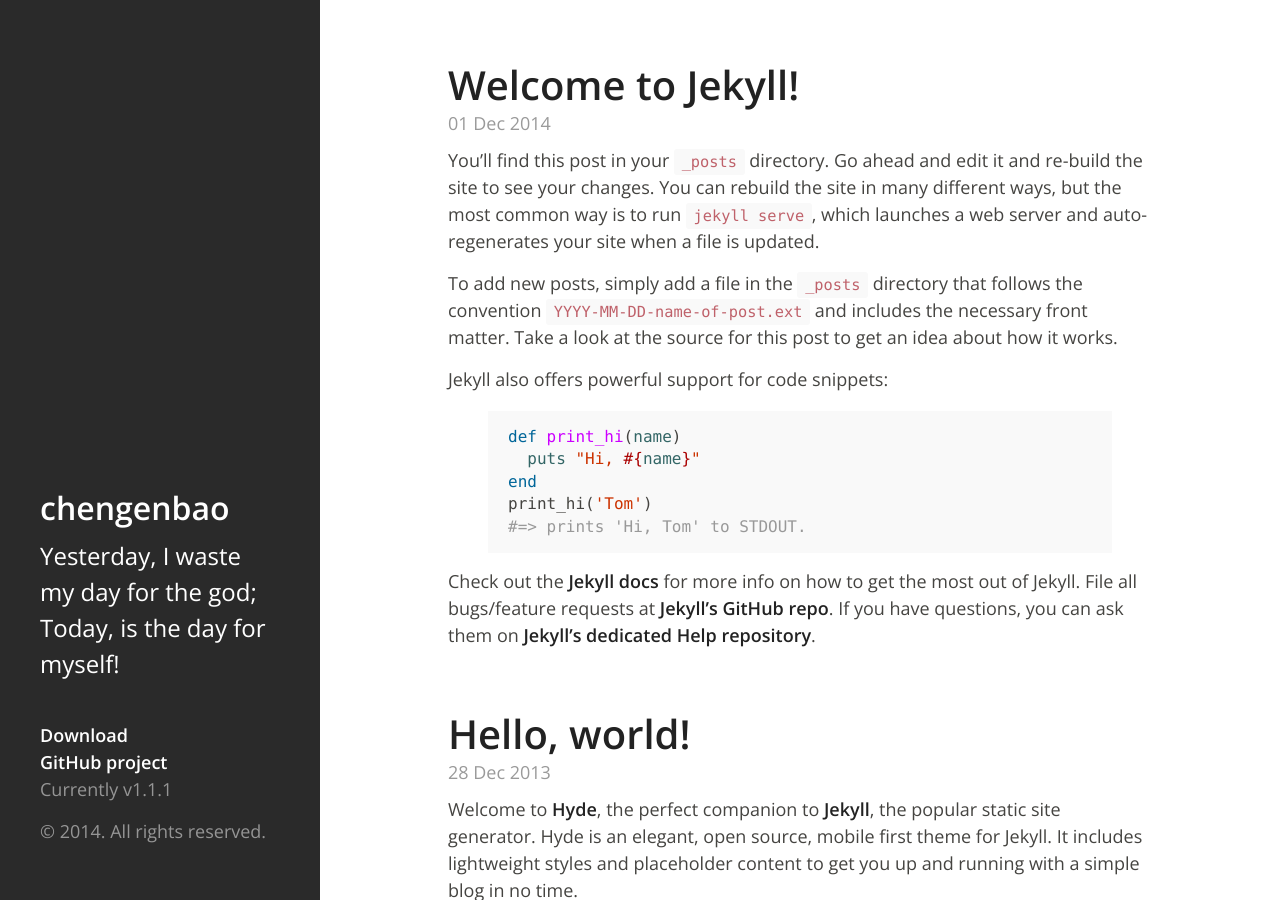
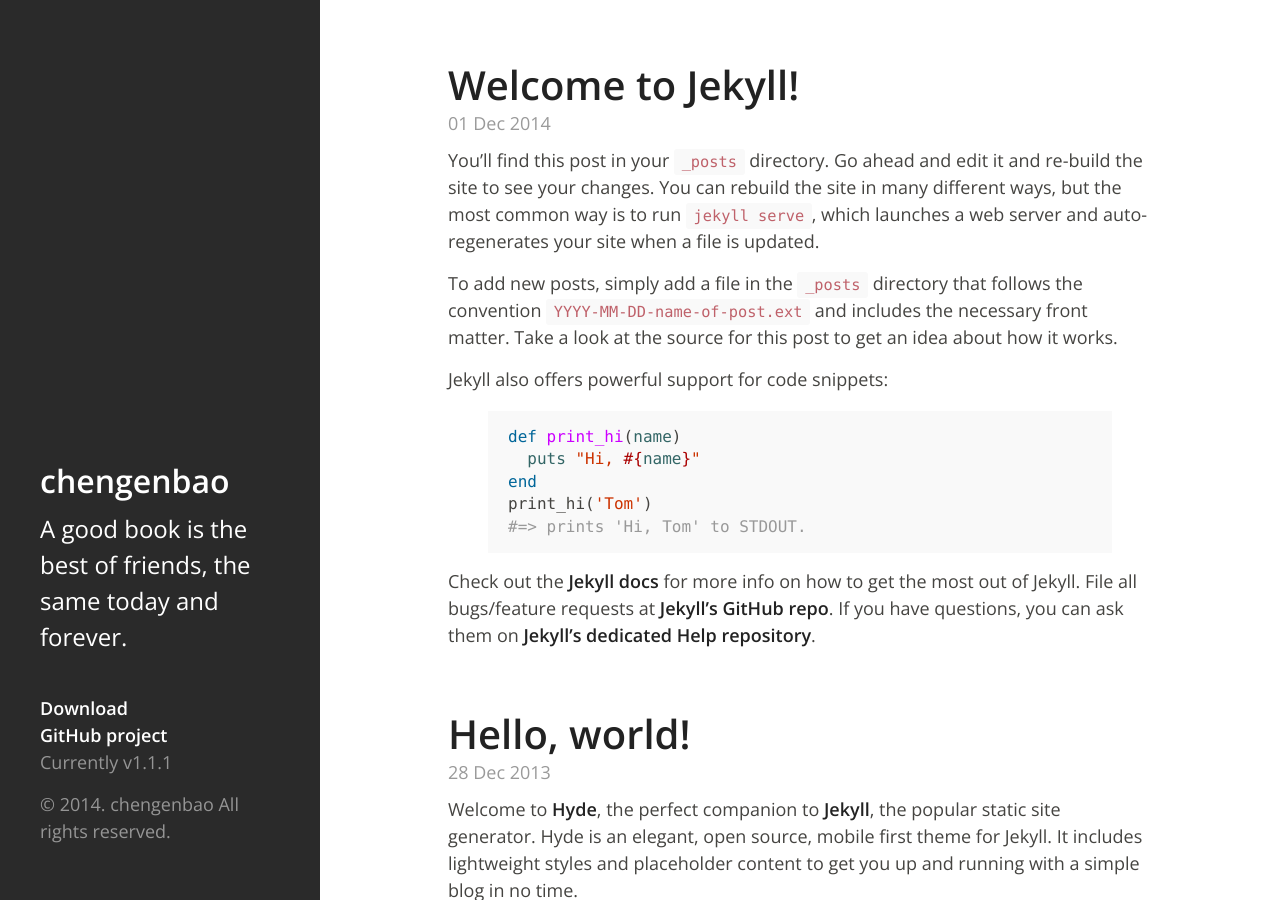
Before and after one commit to chengenbao/chengenbao.github.io, a Jekyll site: the page built from index.html, in a window 1280 px wide and 900 px high. Built offline with Jekyll 4.4.1, drawn with Linux system fonts in a browser that asks for light colours; Markdown is read by kramdown in place of the engine named in the settings; the list of posts is cut into pages by our own code.

Commit message:
by chengenbao

```diff
--- a/_config.yml
+++ b/_config.yml
@@ -1,11 +1,11 @@
 title:        chengenbao
 tagline:      'I do && I can'
-description:  'Yesterday, I waste my day for the god; Today, is the day for myself!'
+description:  'A good book is the best of friends, the same today and forever.'
 url:          http://chengenbao.github.io
 version:      1.1.1
 author:
-  name:       ''
-  email:      ''
+  name:       'chengenbao'
+  email:      'genbao.chen@gmail.com'
 markdown:     rdiscount
 permalink:    pretty
 pygments:     true
```
